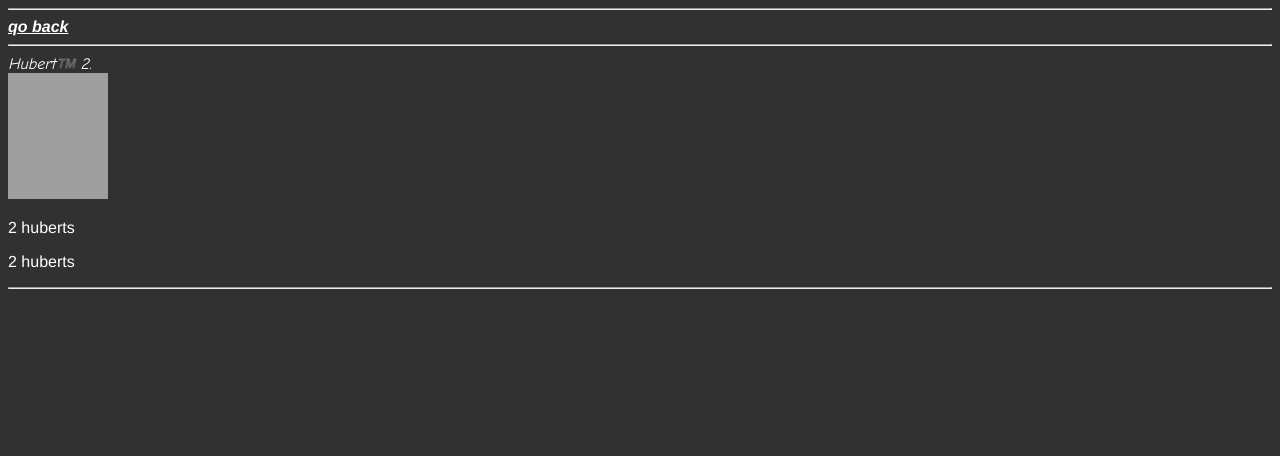
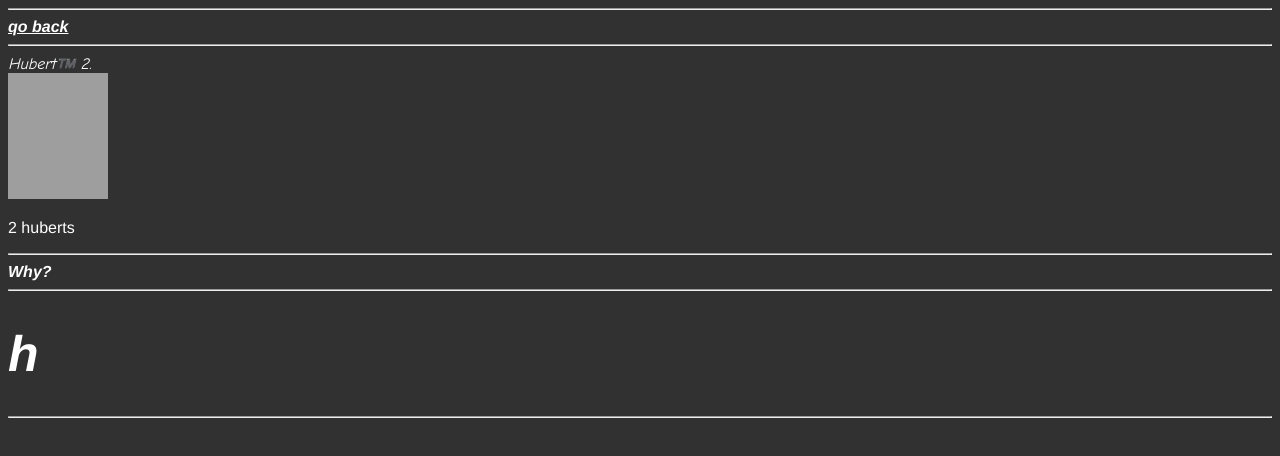
Before and after one commit to The-Hubert/The-Hubert, a plain HTML site: page what.html in a window 1280 px wide. Drawn offline with Linux system fonts and the light colour scheme; grey boxes are pictures that could not be loaded.

Commit message:
huberto numero dos
i did a funny and hubert dos and and its not funny and its not amazing

```diff
--- a/what.html
+++ b/what.html
@@ -17,7 +17,15 @@
 <i class="comicSans">Hubert™️ 2.</i><br>
 <img class="bababooey" src="https://i.imgur.com/giC4KWa.png" title="The ancient one" alt="Sad"><img class="bababooey" src="https://i.imgur.com/giC4KWa.png" title="The ancient one" alt="Sad">
 <p>2 huberts</p>
-<p>2 huberts</p>
 <hr>
+<a onclick="sad()">Why?</a>
+<hr>
+<h1>h</h1>
+<hr>
+<!-- mucsic tim -->
+<audio controls autoplay hidden loop>
+<source src="gamer sounds/him.mp3" type="audio/mp3">
+</audio>
+<!-- end -->
 </body>
 </html>
```
